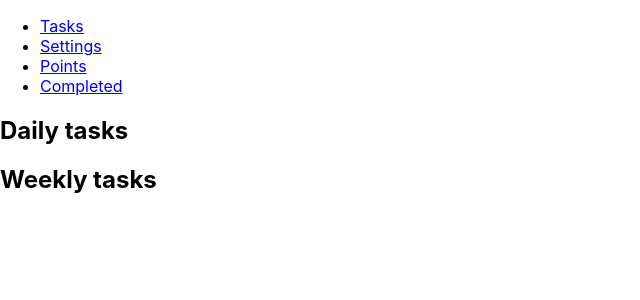
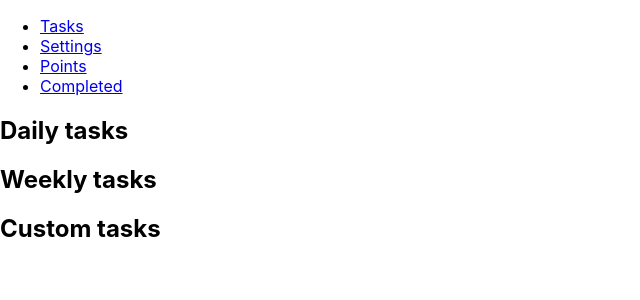
Before and after one commit to Stephen2501/Task-App, a React (Create React App) app in the folder task-app/: page / in a window 1280 px wide. Shown: the top 300 px of the page, without its empty margins (0-640 px from the left). Built offline with nearby package versions, Linux system fonts and the light colour scheme.

Commit message:
added custom task list

```diff
--- a/task-app/src/Components/Tasks.jsx
+++ b/task-app/src/Components/Tasks.jsx
@@ -22,6 +22,14 @@ const Tasks = () => {
 					})}
 				</ul>
 			</div>
+			<div>
+				<h2>Custom tasks</h2>
+				<ul>
+					{state.customTasks.custom.map((task) => {
+						return <li>{task.task}</li>;
+					})}
+				</ul>
+			</div>
 		</div>
 	);
 };
```
